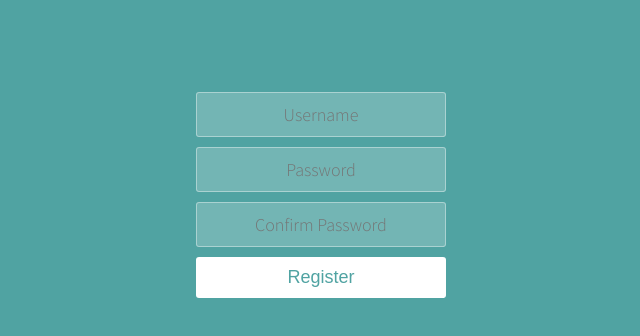
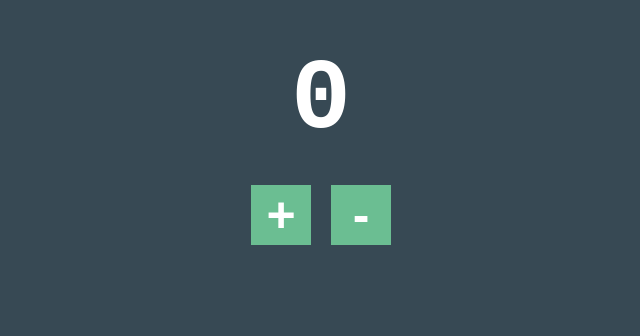
Before and after one commit to jmourad312/Personal-projects, a React (Create React App) app in the folder Learning React/my-app/: page / in a window 1280 px wide. Shown: the part 136-472 px from the top of the page, without its empty margins (319-959 px from the left). Built offline with nearby package versions, Linux system fonts and the light colour scheme.

Commit message:
intro to react hooks

```diff
--- a/Learning React/my-app/package.json
+++ b/Learning React/my-app/package.json
@@ -1,5 +1,5 @@
 {
-  "name": "conditional-rendering-practice",
+  "name": "usestate-hook",
   "version": "1.0.0",
   "description": "",
   "keywords": [],
--- a/Learning React/my-app/public/index.html
+++ b/Learning React/my-app/public/index.html
@@ -2,10 +2,6 @@
 <html lang="en">
   <head>
     <title>React App</title>
-    <link
-      rel="stylesheet"
-      href="https://fonts.googleapis.com/css?family=Source+Sans+Pro:200,300"
-    />
     <link rel="stylesheet" href="styles.css" />
   </head>
 
--- a/Learning React/my-app/public/styles.css
+++ b/Learning React/my-app/public/styles.css
@@ -1,57 +1,29 @@
-* {
-  box-sizing: border-box;
-  margin: 0;
-  padding: 0;
-  font-weight: 300;
+body {
+  font: normal 14px/100% "Andale Mono", AndaleMono, monospace;
+  color: #fff;
+  padding: 50px;
+  width: 300px;
+  margin: 0 auto;
+  background-color: #374954;
+  text-align: center;
 }
 
-body {
-  font-family: "Source Sans Pro", sans-serif;
-  color: white;
-  font-weight: 300;
-  background: #50a3a2;
-  width: 100%;
-  height: 100%;
+h1 {
+  font-size: 100px;
 }
 
 .container {
-  margin: 10% auto;
-  padding: 80px 0;
-  text-align: center;
+  margin: 60% auto;
 }
 
-.container h1 {
-  font-size: 40px;
-  font-weight: 200;
+button {
+  display: inline-block;
+  background-color: #6bbe92;
+  border: 0;
+  width: 60px;
+  margin: 10px;
+  text-align: center;
+  color: #fff;
+  font-weight: bold;
+  font-size: 50px;
 }
-
-form {
-  padding: 20px 0;
-  position: relative;
-}
-form input {
-  border: 1px solid rgba(252, 252, 252, 0.4);
-  background-color: rgba(252, 252, 252, 0.2);
-  width: 250px;
-  border-radius: 3px;
-  font-family: "Source Sans Pro", sans-serif;
-  padding: 10px 15px;
-  margin: 0 auto 10px auto;
-  display: block;
-  text-align: center;
-  font-size: 18px;
-  color: white;
-  font-weight: 300;
-}
-
-form button {
-  appearance: none;
-  outline: 0;
-  background-color: white;
-  border: 0;
-  padding: 10px 15px;
-  color: #50a3a2;
-  border-radius: 3px;
-  width: 250px;
-  font-size: 18px;
-}
--- a/Learning React/my-app/src/components/App.jsx
+++ b/Learning React/my-app/src/components/App.jsx
@@ -1,12 +1,20 @@
 import React from "react";
-import Form from "./Form";
-
-var userIsRegistered = false;
 
 function App() {
+  const [count, setCount] = React.useState(0);
+
+  function increase() {
+    setCount(count + 1);
+  }
+  function decrease() {
+    setCount(count - 1);
+  }
+
   return (
     <div className="container">
-    <Form isRegistered={userIsRegistered} />
+      <h1>{count}</h1>
+      <button onClick={increase}>+</button>
+      <button onClick={decrease}>-</button>
     </div>
   );
 }
--- a/Learning React/my-app/src/components/Form.jsx
+++ /dev/null
@@ -1,16 +0,0 @@
-import React from "react";
-
-function Form(props) {
-  return (
-    <form className="form">
-      <input type="text" placeholder="Username" />
-      <input type="password" placeholder="Password" />
-      {!props.isRegistered && (
-        <input type="password" placeholder="Confirm Password" />
-      )}
-      <button type="submit">{props.isRegistered ? "Login" : "Register"}</button>
-    </form>
-  );
-}
-
-export default Form;
--- a/Learning React/my-app/src/index.js
+++ b/Learning React/my-app/src/index.js
@@ -1,11 +1,9 @@
 import React from "react";
 import ReactDOM from "react-dom";
-import App from "./components/App";
+import App from './components/App'
 
-ReactDOM.render(<App />, document.getElementById("root"));
 
-//Challenge: Without moving the userIsRegistered variable,
-//1. Show Login as the button text if userIsRegistered is true.
-//Show Register as the button text if userIsRegistered is false.
-//2. Only show the Confirm Password input if userIsRegistered is false.
-//Don't show it if userIsRegistered is true.
+ReactDOM.render(
+  <App />,
+  document.getElementById("root")
+);
```
Also changed, not shown: Learning React/my-app/src/components/Login.jsx (deleted, +0 -21 lines), 1 other file (tests, documents, lock files or other folders).
